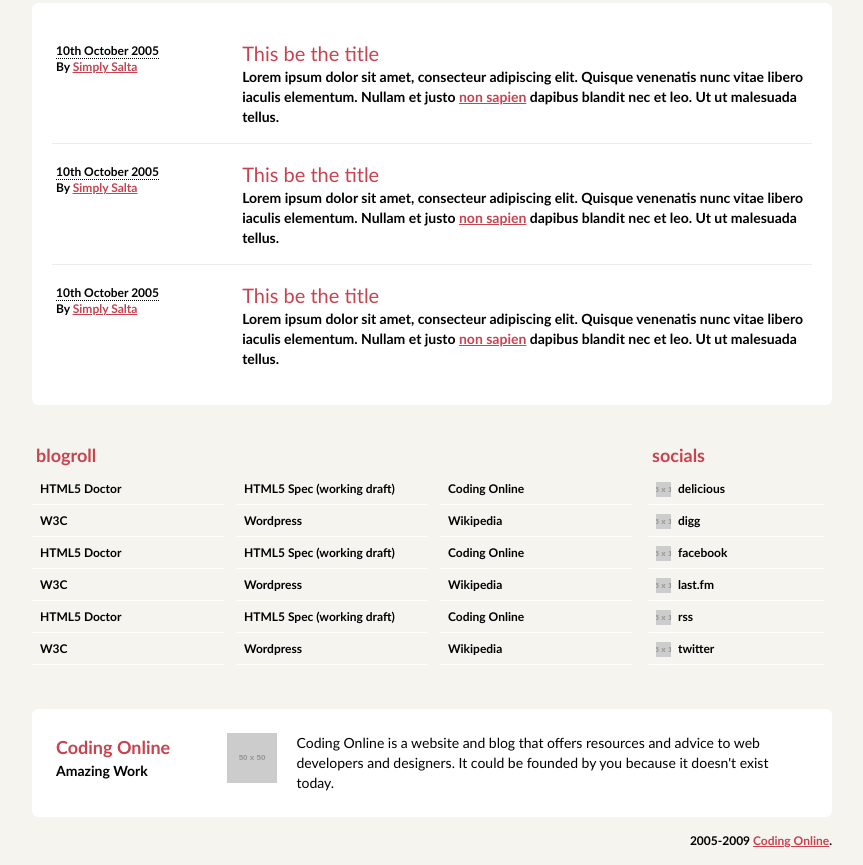
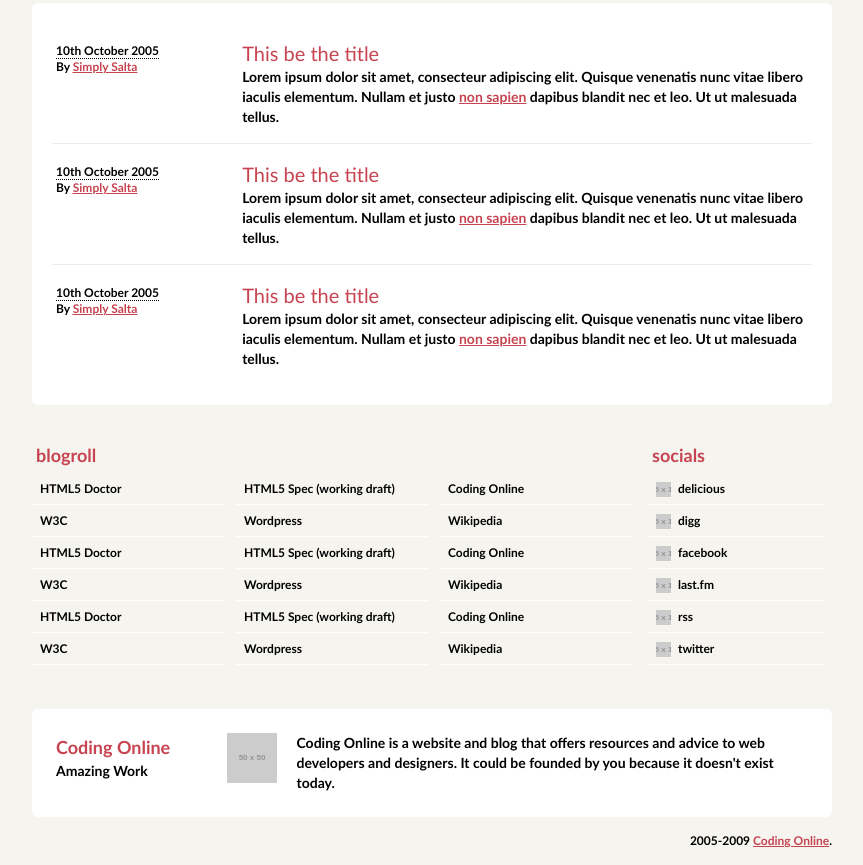
Before and after one commit to JMathiak/exercise-2-jsio, a website: page dist/index.html in a window 1280 px wide. Shown: the part 441-1306 px from the top of the page, without its empty margins (208-1071 px from the left). Drawn offline with Linux system fonts and the light colour scheme; placeholder pictures from the web are drawn by us.

Commit message:
adjusted font weight of footer paragraph

```diff
--- a/dist/index.html
+++ b/dist/index.html
@@ -104,7 +104,7 @@
                     <p class="whitespace-nowrap text-sm font-semibold">Amazing Work</p>
                 </div>
                 <picture class=" mr-5 flex-shrink-0"><img class="w-full" src="http://via.placeholder.com/50x50" alt="50 x 50 placeholder"></picture>
-                <p class="text-sm font-medium w-3/4">Coding Online is a website and blog that offers resources and advice to web developers and designers. It could be founded by you because it doesn't exist today.</p>
+                <p class="text-sm font-semibold w-3/4">Coding Online is a website and blog that offers resources and advice to web developers and designers. It could be founded by you because it doesn't exist today.</p>
         </section>
         <footer class=" w-800 mb-4 border-box flex justify-end text-xs font-bold">
             <p>2005-2009 <span class="text-primaryred underline hover:bg-primaryred hover:text-white"><a href="">Coding Online</a></span>.</p>
```
